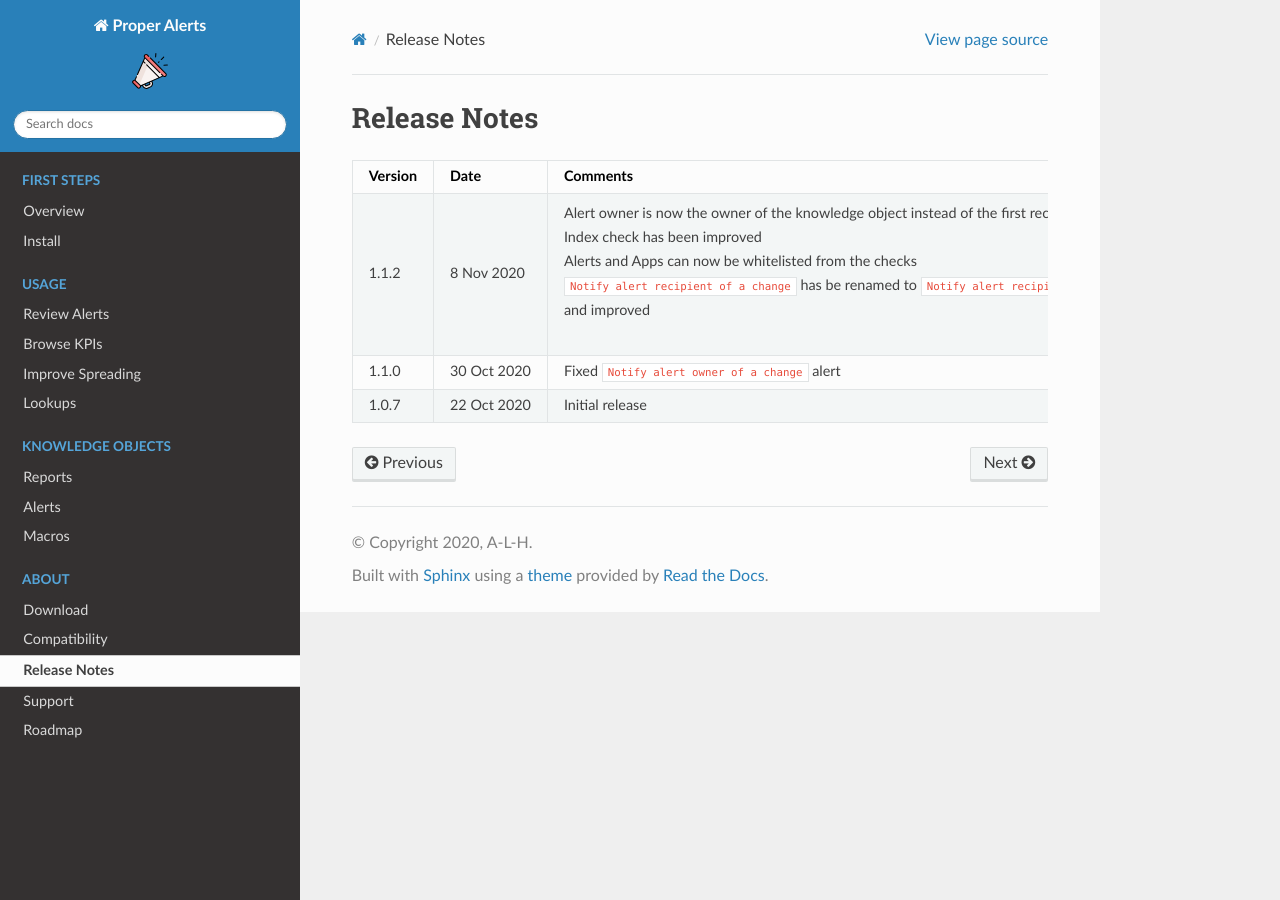
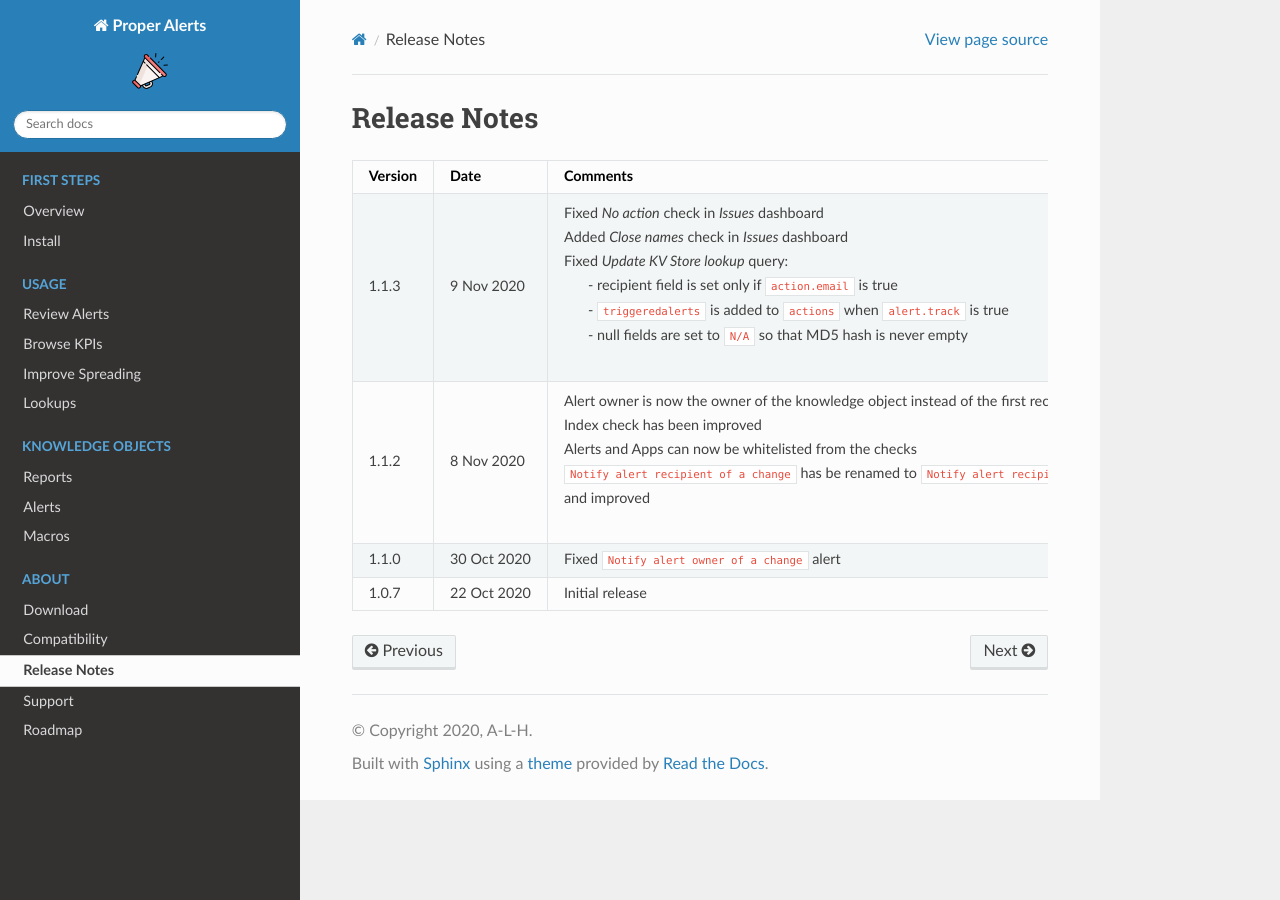
Before and after one commit to a-l-h/splunk-app-proper-alerts, a Sphinx documentation site: the page built from doc/releases.rst, in a window 1280 px wide. Built offline with Sphinx 7.4.7 and the Read the Docs theme 2.0.0, drawn with Linux system fonts in a browser that asks for light colours.

Commit message:
Update releases.rst

```diff
--- a/doc/releases.rst
+++ b/doc/releases.rst
@@ -8,6 +8,14 @@ Release Notes
    * - Version
      - Date
      - Comments
+   * - 1.1.3
+     - 9 Nov 2020
+     - | Fixed *No action* check in *Issues* dashboard
+       | Added *Close names* check in *Issues* dashboard
+       | Fixed *Update KV Store lookup* query:
+       |  - recipient field is set only if ``action.email`` is true
+       |  - ``triggeredalerts`` is added to ``actions`` when ``alert.track`` is true
+       |  - null fields are set to ``N/A`` so that MD5 hash is never empty
    * - 1.1.2
      - 8 Nov 2020
      - | Alert owner is now the owner of the knowledge object instead of the first recipient of the alert
```
